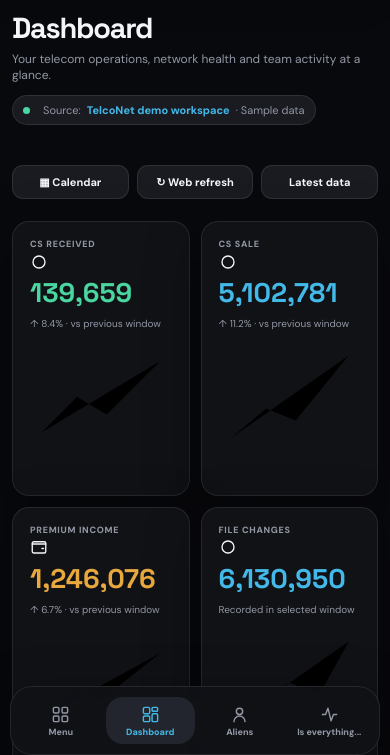
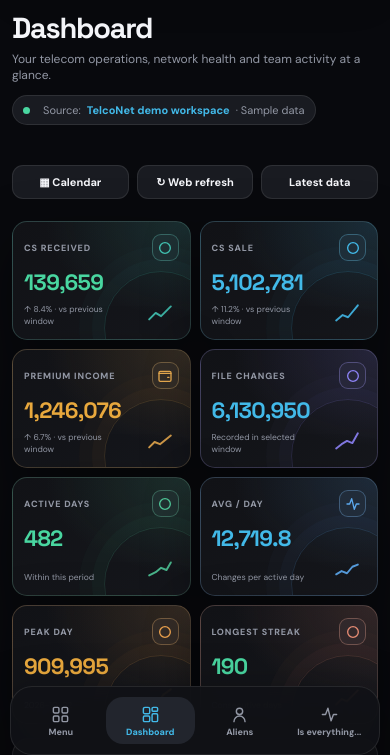
Before and after one commit to iHarishJaypal/iHarishJaypal.github.io, a plain HTML site: page index.html in a window 390 px wide. Shown: the part 79-834 px from the top of the page. Drawn offline with Linux system fonts and the light colour scheme.

Commit message:
Add richer TelcoNet metric graphics and responsive styling

```diff
--- a/telconet-ui.css
+++ b/telconet-ui.css
@@ -735,3 +735,64 @@ body.light .wordmark small{
 .brandmark.aliens-mark{font-size:19px;border-radius:12px!important;}
 .signin-logo .brandmark.aliens-mark{width:38px;height:38px;border-radius:12px!important;}
 @media(max-width:850px){.mobile-brand .brandmark.aliens-mark{width:36px;height:36px;border-radius:11px!important;font-size:18px;}}
+
+
+/* Dashboard visual pass: metric glyphs, compact trend signatures and layered surfaces. */
+.metrics{gap:13px}
+.metric{
+  position:relative;
+  isolation:isolate;
+  overflow:hidden;
+  min-height:126px;
+  padding:15px 16px 13px;
+  background:
+    radial-gradient(ellipse at 100% 0%,color-mix(in srgb,var(--metric-accent,var(--blue)) 15%,transparent),transparent 58%),
+    linear-gradient(145deg,var(--surface),color-mix(in srgb,var(--surface2) 55%,var(--surface)));
+  border-color:color-mix(in srgb,var(--metric-accent,var(--blue)) 15%,var(--line));
+}
+.metric::after{
+  content:"";
+  position:absolute;
+  z-index:-1;
+  right:-28px;
+  bottom:-46px;
+  width:112px;
+  height:112px;
+  border:1px solid color-mix(in srgb,var(--metric-accent,var(--blue)) 16%,transparent);
+  border-radius:50%;
+  box-shadow:0 0 0 12px color-mix(in srgb,var(--metric-accent,var(--blue)) 3%,transparent),0 0 0 25px color-mix(in srgb,var(--metric-accent,var(--blue)) 2%,transparent);
+}
+.metric-top,.metric-bottom{display:flex;align-items:center;justify-content:space-between;gap:8px}
+.metric-top label{letter-spacing:.85px}
+.metric-icon{
+  display:grid;
+  place-items:center;
+  width:30px;
+  height:30px;
+  flex:0 0 30px;
+  border:1px solid color-mix(in srgb,var(--metric-accent,var(--blue)) 27%,var(--line));
+  border-radius:10px;
+  background:color-mix(in srgb,var(--metric-accent,var(--blue)) 12%,var(--surface2));
+  color:var(--metric-accent,var(--blue));
+}
+.metric-icon svg{width:16px;height:16px;stroke-width:2}
+.metric strong{margin:7px 0 5px;font-size:clamp(21px,1.65vw,27px);letter-spacing:-.7px}
+.metric-bottom{align-items:flex-end}
+.metric-bottom small{font-size:9px;line-height:1.35;max-width:calc(100% - 52px)}
+.metric-spark{width:48px;height:26px;flex:0 0 48px;overflow:visible}
+.metric-spark path{fill:none;stroke:var(--metric-accent,var(--blue));stroke-width:1.8;stroke-linecap:round;stroke-linejoin:round;opacity:.9}
+.metric-1{--metric-accent:#43c6b5}.metric-2{--metric-accent:#42b9e8}.metric-3{--metric-accent:#e6a94e}.metric-4{--metric-accent:#8d82f5}
+.metric-5{--metric-accent:#50c99a}.metric-6{--metric-accent:#5ca9ef}.metric-7{--metric-accent:#eea34e}.metric-8{--metric-accent:#e58b73}
+.metric:hover{transform:translateY(-3px);box-shadow:0 18px 38px rgba(0,0,0,.2),0 0 0 1px color-mix(in srgb,var(--metric-accent,var(--blue)) 20%,transparent)}
+.chart-wrap{padding:8px 0 0}
+.chart{filter:drop-shadow(0 5px 9px color-mix(in srgb,var(--blue) 13%,transparent))}
+.chart .bar{fill:url(#telcoBarGradient)}
+@media(max-width:850px){
+ .metrics{gap:9px}
+ .metric{min-height:119px;padding:12px 11px 11px;border-radius:15px}
+ .metric-icon{width:27px;height:27px;flex-basis:27px;border-radius:9px}
+ .metric strong{font-size:clamp(19px,5.7vw,24px)}
+ .metric-bottom small{font-size:8.5px}
+ .metric-spark{width:38px;flex-basis:38px}
+}
+@media(prefers-reduced-motion:reduce){.metric:hover{transform:none}}
```
